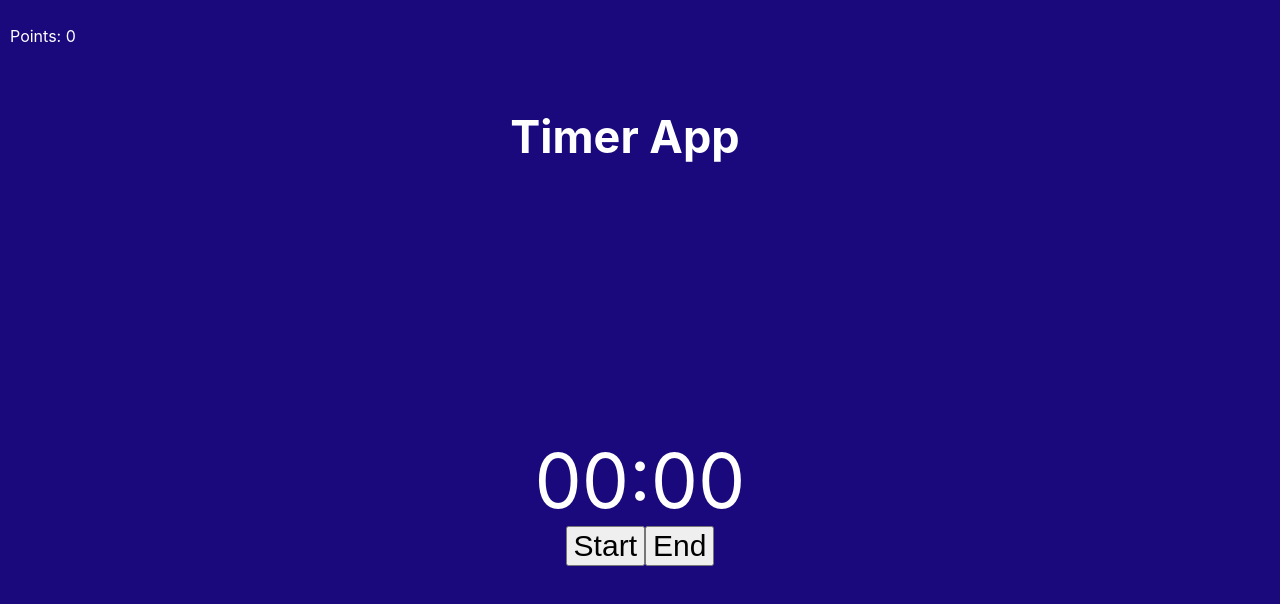
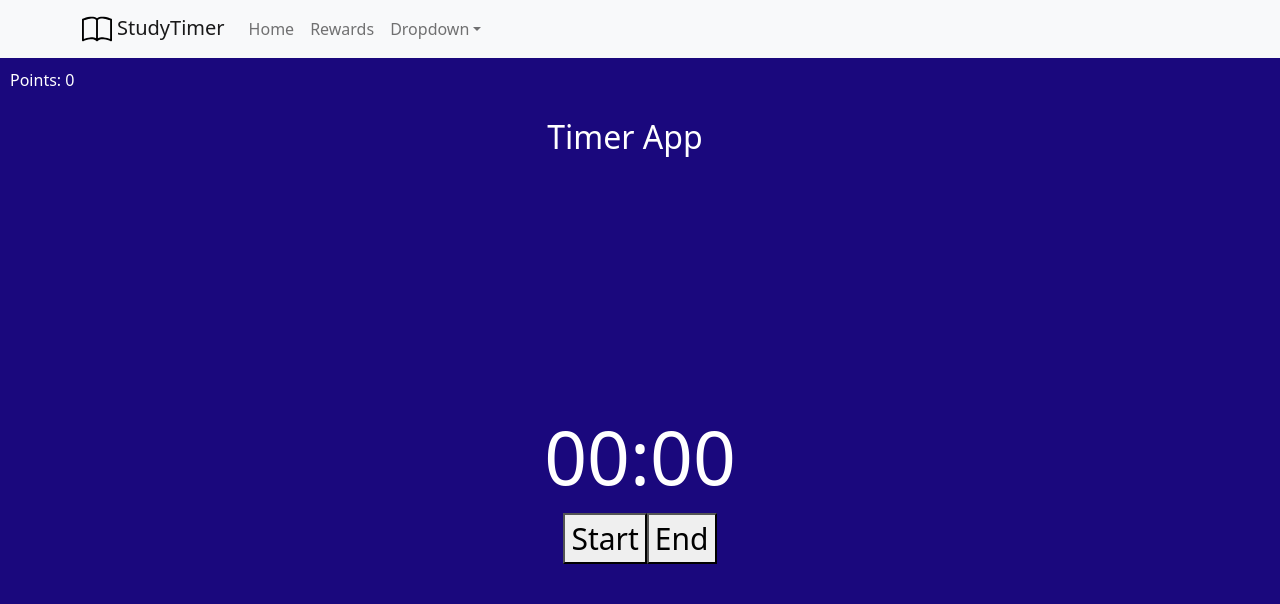
Before and after one commit to Matheus-Du/study-timer, a React (Create React App) app: page / in a window 1280 px wide. Shown: the top 604 px of the page. Built offline with nearby package versions, Linux system fonts and the light colour scheme.

Commit message:
added basic navbar with logo.

```diff
--- a/package.json
+++ b/package.json
@@ -8,6 +8,7 @@
     "@testing-library/user-event": "^13.5.0",
     "bootstrap": "^5.2.0-beta1",
     "react": "^18.2.0",
+    "react-bootstrap": "^2.4.0",
     "react-dom": "^18.2.0",
     "react-scripts": "^5.0.1",
     "react-timer-hook": "^3.0.5",
--- /dev/null
+++ b/src/components/NavHeader.js
@@ -0,0 +1,44 @@
+import Container from 'react-bootstrap/Container';
+import Nav from 'react-bootstrap/Nav';
+import Navbar from 'react-bootstrap/Navbar';
+import NavDropdown from 'react-bootstrap/NavDropdown';
+import logo from '../media/logo.svg'
+import '../css/NavHeader.css'
+
+function NavHeader() {
+
+    return (
+        <Navbar sticky='top' bg="light" variant='light' expand="lg">
+          <Container>
+            <Navbar.Brand href="#home">
+                <img
+                    src={logo}
+                    className="custom-logo"
+                    alt='logo'
+                />
+                StudyTimer
+            </Navbar.Brand>
+            <Navbar.Toggle aria-controls="basic-navbar-nav" />
+            <Navbar.Collapse id="basic-navbar-nav">
+              <Nav className="me-auto">
+                <Nav.Link href="#home">Home</Nav.Link>
+                <Nav.Link href="#rewards">Rewards</Nav.Link>
+                <NavDropdown title="Dropdown" id="basic-nav-dropdown">
+                  <NavDropdown.Item href="#action/3.1">Action</NavDropdown.Item>
+                  <NavDropdown.Item href="#action/3.2">
+                    Another action
+                  </NavDropdown.Item>
+                  <NavDropdown.Item href="#action/3.3">Something</NavDropdown.Item>
+                  <NavDropdown.Divider />
+                  <NavDropdown.Item href="#action/3.4">
+                    Separated link
+                  </NavDropdown.Item>
+                </NavDropdown>
+              </Nav>
+            </Navbar.Collapse>
+          </Container>
+        </Navbar>
+      );
+}
+
+export default NavHeader;
--- /dev/null
+++ b/src/css/NavHeader.css
@@ -0,0 +1,5 @@
+.custom-logo {
+    height: 30px;
+    width: 30px;
+    margin-right: 5px;
+}
--- a/src/index.js
+++ b/src/index.js
@@ -3,6 +3,7 @@
 import './css/index.css';
 import App from './pages/App';
 import reportWebVitals from './reportWebVitals';
+import 'bootstrap/dist/css/bootstrap.min.css';
 
 const root = ReactDOM.createRoot(document.getElementById('root'));
 root.render(
--- a/src/pages/App.js
+++ b/src/pages/App.js
@@ -1,4 +1,5 @@
 import { useEffect, useState } from 'react';
+import NavHeader from '../components/NavHeader';
 import '../css/App.css';
 
 function App() {
@@ -35,6 +36,7 @@
 
   return (
     <div className='App-header'>
+      <NavHeader />
       <div className='navBar'>
         <p>Points: {points}</p>
       </div>
```
Also changed, not shown: src/media/logo.svg (added).
